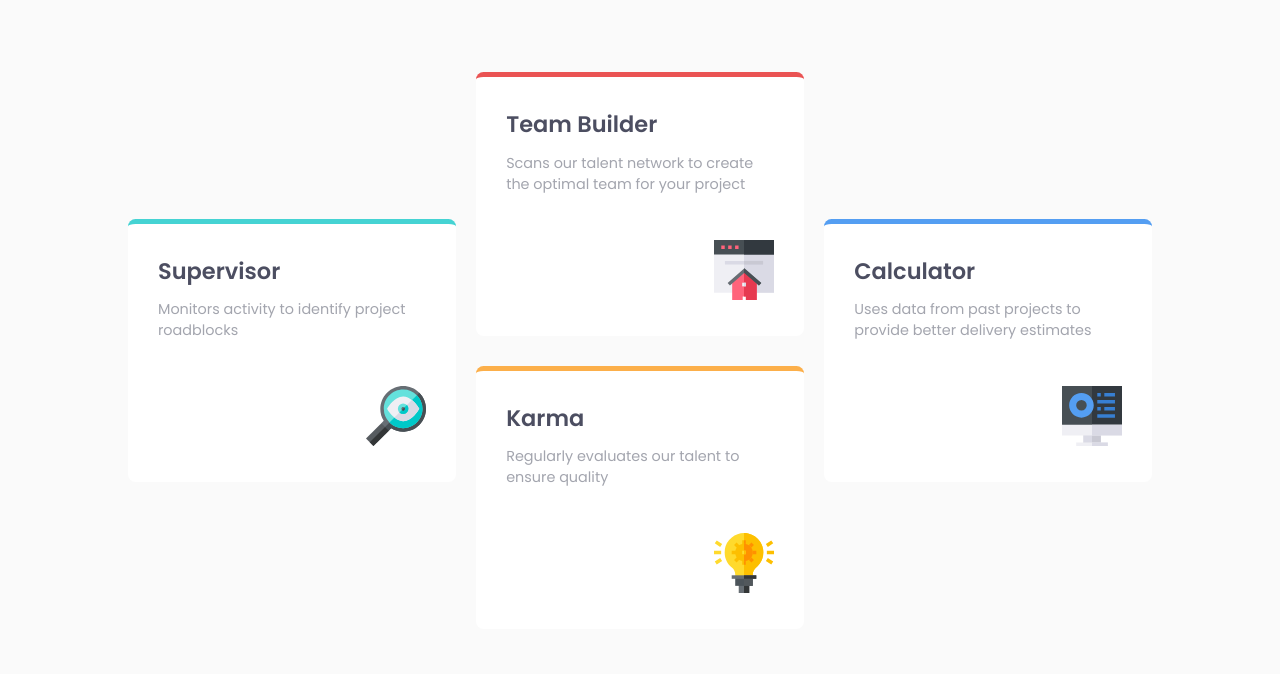
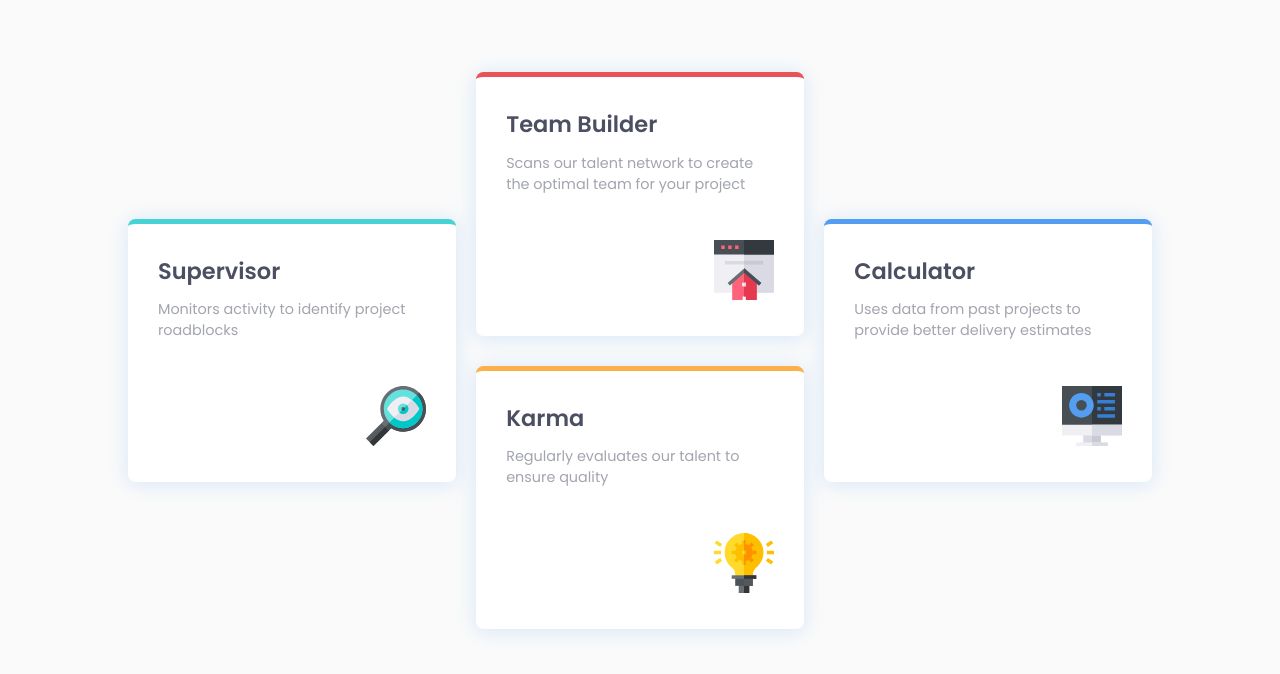
Before and after one commit to trafiki/four-card-feature-section, a plain HTML site: page index.html in a window 1280 px wide. Shown: the part 222-896 px from the top of the page. Drawn offline with Linux system fonts and the light colour scheme.

Commit message:
add box shadow to cards

```diff
--- a/style.css
+++ b/style.css
@@ -43,6 +43,7 @@ header {
   background: #fff;
   border-radius: .5em;
   margin-top: 2em;
+  box-shadow: 0px 2px 20px 1px hsl(212deg 86% 64% / 20%);
 }
 
 .tool-card p {
```
